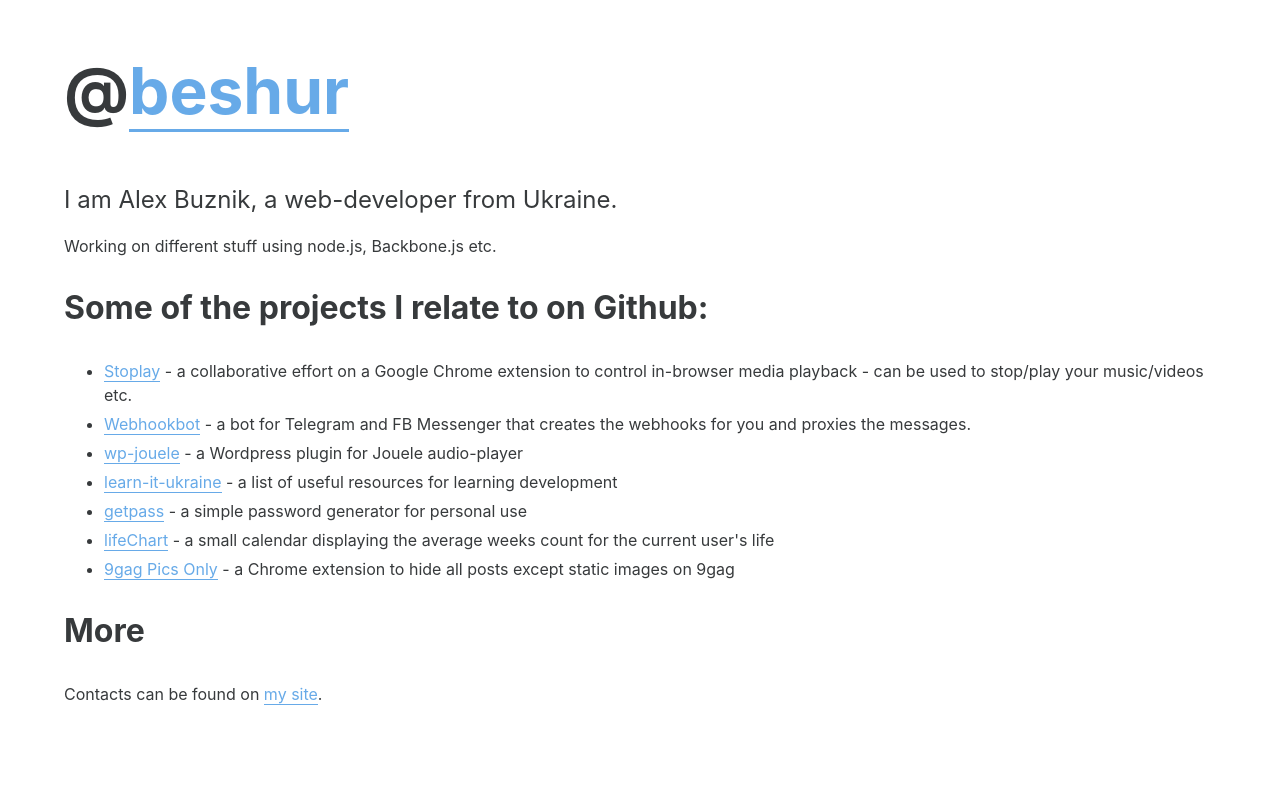
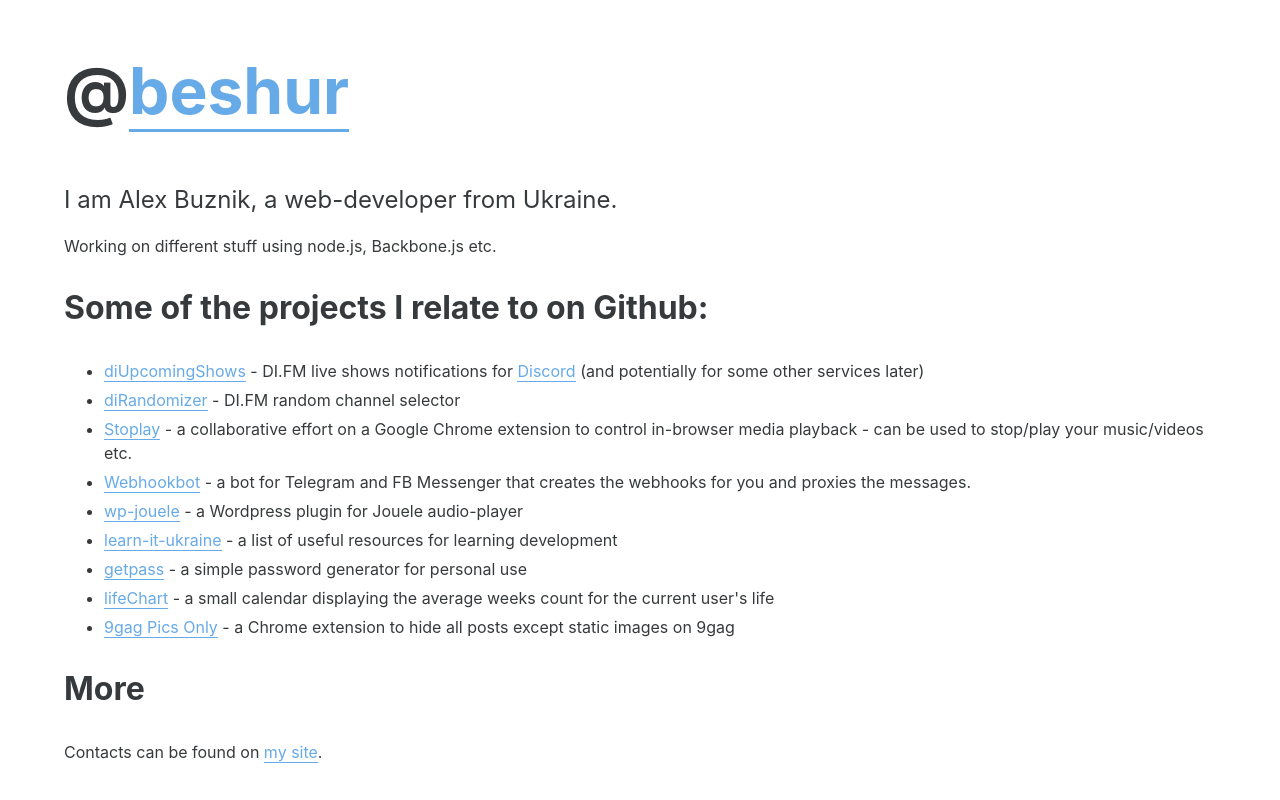
Before and after one commit to beshur/beshur.github.com, a plain HTML site: page index.html in a window 1280 px wide. Drawn offline with Linux system fonts and the light colour scheme.

Commit message:
Add a couple of DI projects links

```diff
--- a/index.html
+++ b/index.html
@@ -72,6 +72,9 @@
 		<h2 class="display-3">Some of the projects I relate to on Github:</h2>
 
 		<ul>
+		<li><a href="https://github.com/beshur/diUpcomingShows">diUpcomingShows</a> - DI.FM live shows
+                  notifications for <a href="https://di.fm/discord" target="_blank" rel="nofollow">Discord</a> (and potentially for some other services later)</li>
+		<li><a href="https://beshur.github.io/diRandomizer">diRandomizer</a> - DI.FM random channel selector</li>
 		<li><a href="http://stoplay.github.io/">Stoplay</a> - a collaborative effort on a Google Chrome extension to control in-browser media playback - can be used to stop/play your music/videos etc.</li>
 		<li><a href="https://beshur.github.io/webhookbot">Webhookbot</a> - a bot for Telegram and FB Messenger that creates the webhooks for you and proxies the messages.</li>
 		<li><a href="https://github.com/beshur/wp-jouele">wp-jouele</a> - a Wordpress plugin for Jouele audio-player</li>
```
